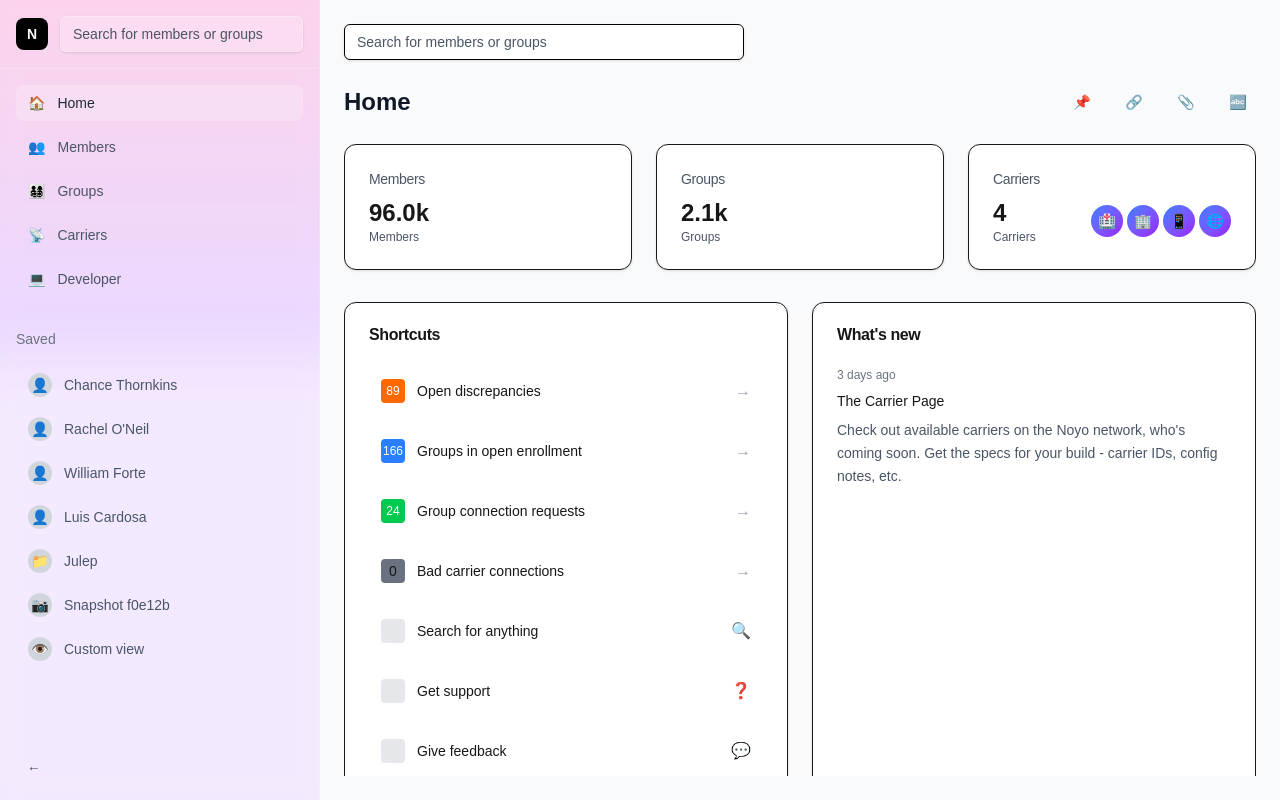
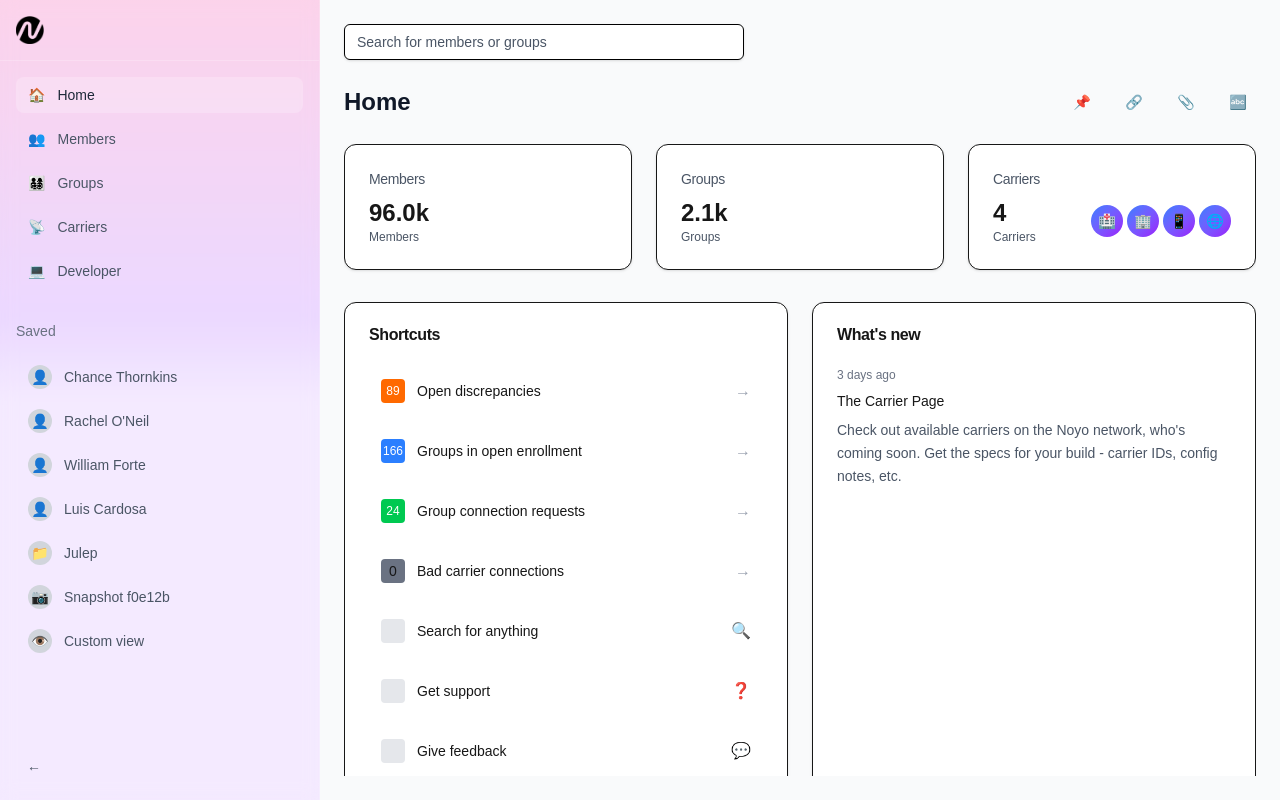
Before and after one commit to qeryz/ben-mock-ui, a Next.js app: page / in a window 1280 px wide. Built offline with nearby package versions, Linux system fonts and the light colour scheme.

Commit message:
style: adjust noyo logo

```diff
--- a/src/components/layout/sidebar.tsx
+++ b/src/components/layout/sidebar.tsx
@@ -1,16 +1,17 @@
-"use client"
+"use client";
 
-import { useState } from "react"
-import { cn } from "@/lib/utils"
-import { Button } from "@/components/ui/button"
-import { Input } from "@/components/ui/input"
+import { useState } from "react";
+import { cn } from "@/lib/utils";
+import { Button } from "@/components/ui/button";
+import { Input } from "@/components/ui/input";
+import Image from "next/image";
 
 interface SidebarProps {
-  className?: string
+  className?: string;
 }
 
 export function Sidebar({ className }: SidebarProps) {
-  const [collapsed, setCollapsed] = useState(false)
+  const [collapsed, setCollapsed] = useState(false);
 
   const navigation = [
     { name: "Home", href: "/", icon: "🏠", active: true },
@@ -18,7 +19,7 @@ export function Sidebar({ className }: SidebarProps) {
     { name: "Groups", href: "/groups", icon: "👨‍👩‍👧‍👦" },
     { name: "Carriers", href: "/carriers", icon: "📡" },
     { name: "Developer", href: "/developer", icon: "💻" },
-  ]
+  ];
 
   const savedItems = [
     { name: "Chance Thornkins", type: "user" },
@@ -28,28 +29,36 @@ export function Sidebar({ className }: SidebarProps) {
     { name: "Julep", type: "group" },
     { name: "Snapshot f0e12b", type: "snapshot" },
     { name: "Custom view", type: "view" },
-  ]
+  ];
 
   return (
-    <div className={cn("flex h-screen bg-gradient-to-b from-pink-200 via-purple-200 via-40% to-purple-100 to-50%", className)}>
-      <div className={cn(
-        "bg-white/10 backdrop-blur-sm border-r border-white/20 transition-all duration-300",
-        collapsed ? "w-16" : "w-80"
-      )}>
+    <div
+      className={cn(
+        "flex h-screen bg-gradient-to-b from-pink-200 via-purple-200 via-40% to-purple-100 to-50%",
+        className
+      )}
+    >
+      <div
+        className={cn(
+          "bg-white/10 backdrop-blur-sm border-r border-white/20 transition-all duration-300",
+          collapsed ? "w-16" : "w-80"
+        )}
+      >
         {/* Header */}
         <div className="p-4 border-b border-white/20">
           <div className="flex items-center gap-3">
-            <div className="w-8 h-8 bg-black rounded-lg flex items-center justify-center">
-              <span className="text-white font-bold text-sm">N</span>
-            </div>
-            {!collapsed && (
-              <div className="flex-1">
-                <Input
-                  placeholder="Search for members or groups"
-                  className="bg-white/20 border-white/30 text-gray-700 placeholder:text-gray-600"
-                />
-              </div>
-            )}
+            <button
+              onClick={() => setCollapsed(!collapsed)}
+              className="w-7 h-7 bg-transparent rounded-xl flex items-center justify-center cursor-pointer"
+            >
+              <Image
+                src="/noyo-logo.png"
+                alt="Logo"
+                width={32}
+                height={32}
+                className="rounded-lg"
+              />
+            </button>
           </div>
         </div>
 
@@ -109,5 +118,5 @@ export function Sidebar({ className }: SidebarProps) {
         </div>
       </div>
     </div>
-  )
+  );
 }
```
